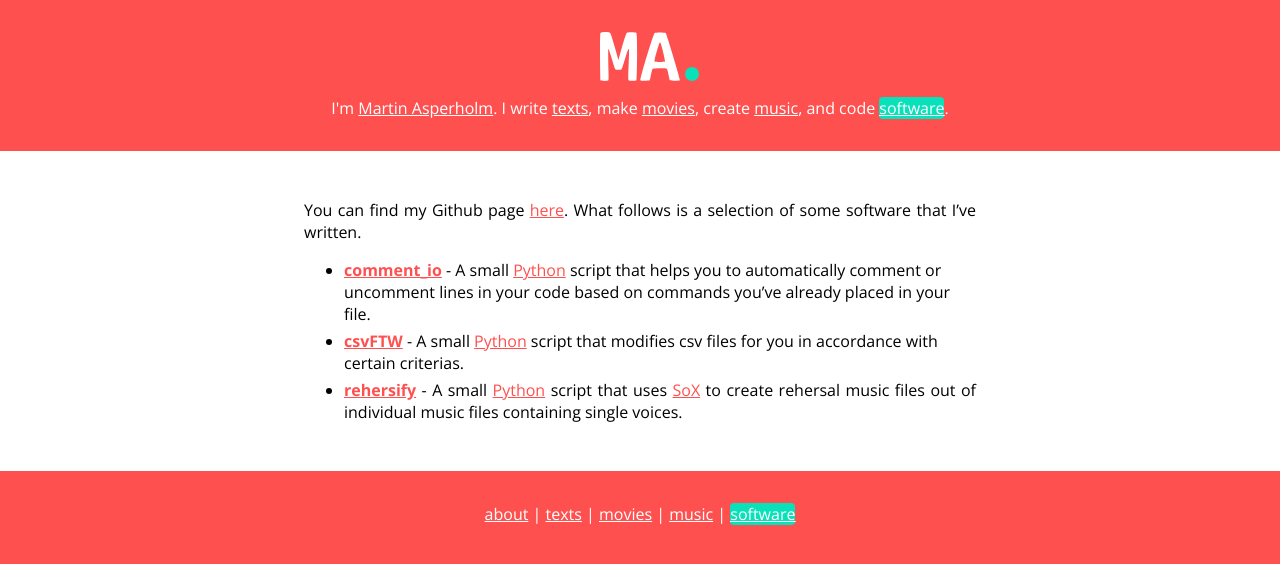
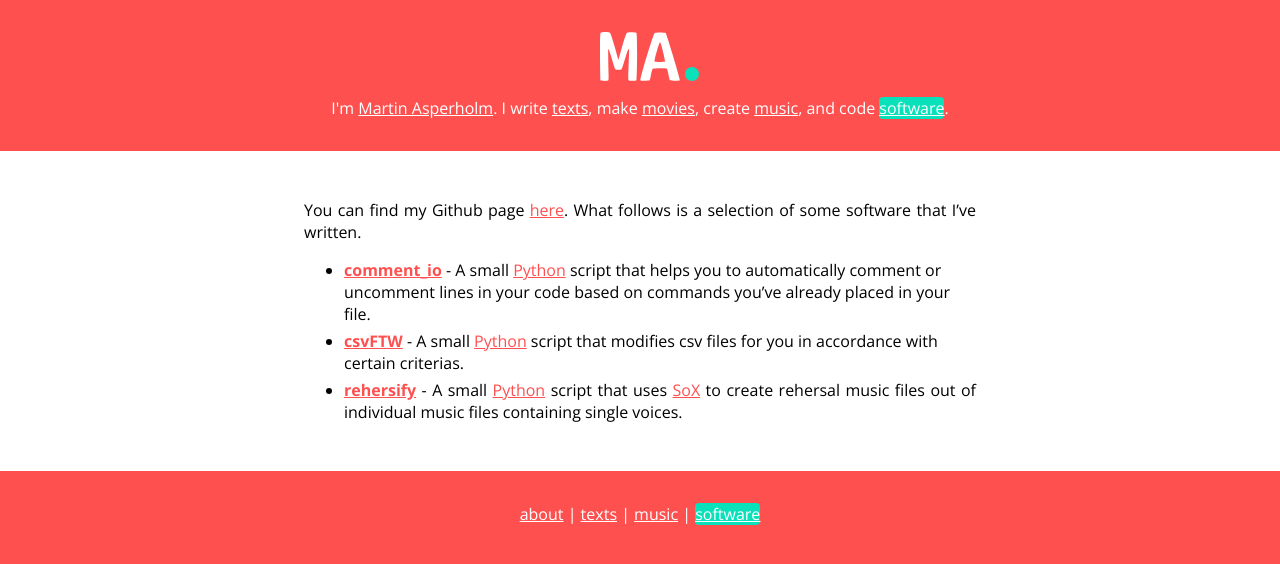
Before and after one commit to Speldosa/Speldosa.github.io, a Jekyll site: the page built from software/index.md, in a window 1280 px wide. Shown: the top 564 px of the page. Built offline with Jekyll 4.4.1, drawn with Linux system fonts in a browser that asks for light colours.

Commit message:
Update footer.html

```diff
--- a/_includes/footer.html
+++ b/_includes/footer.html
@@ -1,3 +1,3 @@
 <nav>
-<span {% if page.nav == "About"%}class=selected{% endif %}><a href="/about/">about</a></span> | <span {% if page.nav == "Texts"%}class=selected{% endif %}><a href="/texts/">texts</a></span> | <span {% if page.nav == "Movies"%}class=selected{% endif %}><a href="/movies/">movies</a></span> | <span {% if page.nav == "Music"%}class=selected{% endif %}><a href="/music/">music</a></span> | <span {% if page.nav == "Software"%}class=selected{% endif %}><a href="/software/">software</a></span>
+<span {% if page.nav == "About"%}class=selected{% endif %}><a href="/about/">about</a></span> | <span {% if page.nav == "Texts"%}class=selected{% endif %}><a href="/texts/">texts</a></span> | <span {% if page.nav == "Music"%}class=selected{% endif %}><a href="/music/">music</a></span> | <span {% if page.nav == "Software"%}class=selected{% endif %}><a href="/software/">software</a></span>
 </nav>
```
